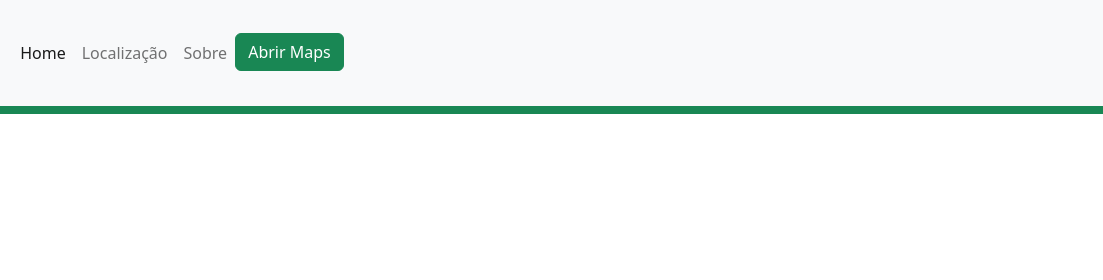
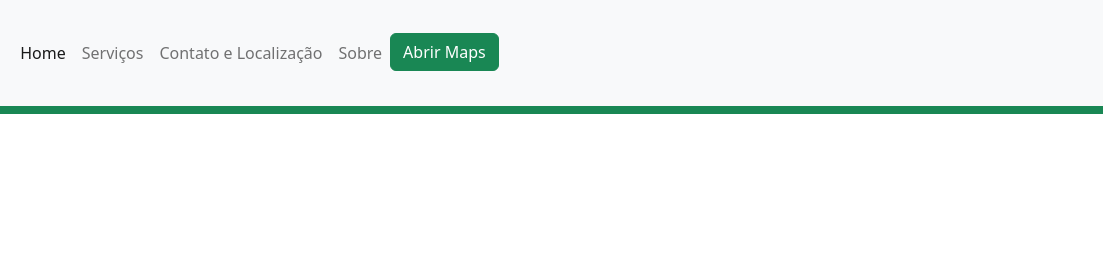
Before and after one commit to NiqueladoPL/reciclagem_website, a plain HTML site: page sobre.html in a window 1280 px wide. Shown: the top 280 px of the page, 177-1280 px from the left. Drawn offline with nearby package versions, Linux system fonts and the light colour scheme.

Commit message:
atualizacao de links

```diff
--- a/sobre.html
+++ b/sobre.html
@@ -37,12 +37,15 @@
                         <a class="nav-link active" aria-current="page" href="index.html">Home</a>
                     </li>
                     <li class="nav-item">
-                        <a class="nav-link" href="#Localização">Localização</a>
+                        <a class="nav-link" href="index.html#servicos">Serviços</a>
+                    </li>
+                    <li class="nav-item">
+                        <a class="nav-link" href="index.html#contato_localizacao">Contato e Localização</a>
                     </li>
                     <li class="nav-item">
                         <a class="nav-link" href="sobre.html">Sobre</a>
                     </li>
-                    <li class="">
+                    <li class="nav-item">
                         <a class="btn btn-success" href="https://goo.gl/maps/VG3YMszqiVY78J6eA">Abrir Maps</a>
                     </li>
                 </ul>
```
Also changed, not shown: index.html (+6 -3 lines).
